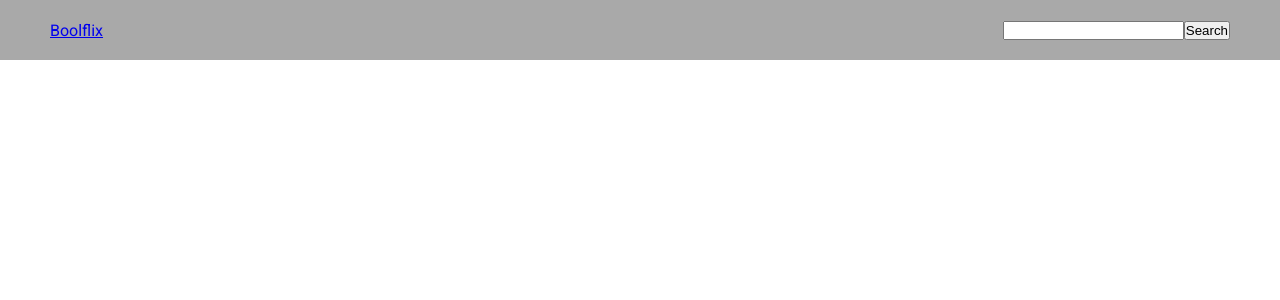
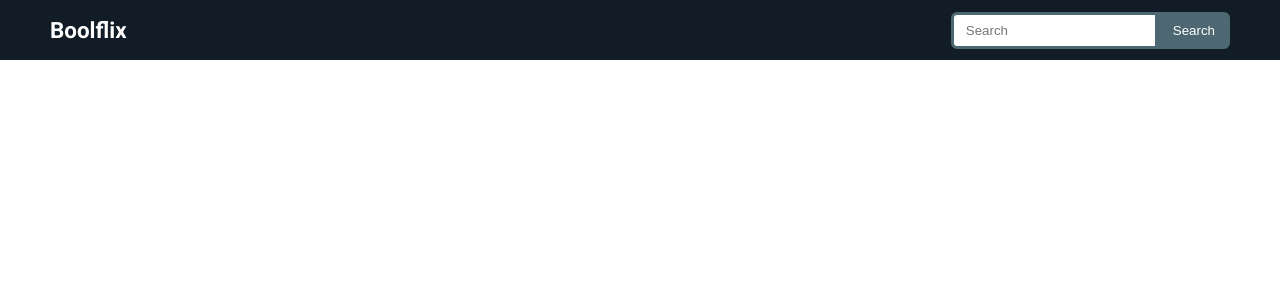
Before and after one commit to Baly-Dev/vue-boolflix, a Vue app: page / in a window 1280 px wide. Shown: the top 300 px of the page. Built offline with nearby package versions, Linux system fonts and the light colour scheme; some icons are missing.

Commit message:
Header Styles Done

```diff
--- a/src/assets/scss/global.scss
+++ b/src/assets/scss/global.scss
@@ -25,3 +25,8 @@ html{
 }
 
 /* vars */
+$primary-dark: #111C26;
+$primary-normal: #384D59;
+$primary-light: #4D6873;
+$secondary: #C1D4D9;
+$dark: #0D0D0D;
--- a/src/components/FilmCard.vue
+++ b/src/components/FilmCard.vue
@@ -1,7 +1,8 @@
 <template>
     <div class="card">
         <div class="card-header">
-            <img class="cover" :src="configBaseUrl + configImageSize + datum.poster_path" alt="">
+            <img v-if="datum.poster_path == null" class="cover" src="https://fakeimg.pl/500x700/262626/" alt="">
+            <img v-else class="cover" :src="configBaseUrl + configImageSize + datum.poster_path" alt="">
         </div>
         <div class="card-body">
             <div class="title">
@@ -12,12 +13,8 @@
                 <p>{{datum.original_name}}</p>
             </div>
             <div class="meta">
-                <p>{{datum.type}}</p>
-
                 <i v-for="(fill, i) in rankingPoint" :key="i" class="fa-solid fill fa-star"></i>
                 <i v-show="reminder.length > 0" v-for="(empty, i) in reminder" :key="i" class="fa-solid empty fa-star"></i>
-
-
             </div>
             <span :class="'fi fi-' + datum.original_language"></span>
         </div>
--- a/src/components/FilmSearch.vue
+++ b/src/components/FilmSearch.vue
@@ -1,6 +1,6 @@
 <template>
-    <div class="">
-        <input type="text" v-model="searchParameter">
+    <div class="inputbox">
+        <input v-model="searchParameter" class="search-input" type="text" placeholder="Search">
         <button @click="emitSearchParameter" class="btn">Search</button>
     </div>
 </template>
@@ -22,5 +22,36 @@
 </script>
 
 <style scoped lang="scss">
+@import '@/assets/scss/global.scss';
 
+.inputbox{
+    input{
+        padding: 8px 12px;
+        border-top-left-radius: 6px;
+        border-bottom-left-radius: 6px;
+        border: 3px solid $primary-light;
+
+        &:focus,
+        &:active{
+            outline: none;
+            border-color: $primary-light;
+        }
+    }
+
+    button{
+        padding: 8px 12px;
+        border-top-right-radius: 6px;
+        border-bottom-right-radius: 6px;
+        border: 3px solid $primary-light;
+        background-color: $primary-light;
+        color: #fff;
+        cursor: pointer;
+    }
+
+    button:hover{
+        background-color: $primary-normal;
+        border-top-right-radius: 6px;
+        border-bottom-right-radius: 6px;
+    }
+}
 </style>
--- a/src/components/TheHeader.vue
+++ b/src/components/TheHeader.vue
@@ -40,14 +40,20 @@ export default{
 header{
     height: 60px;
     display: flex;
-    background-color: darkgray;
-
+    background-color: $primary-dark;
 
     nav{
         display: flex;
         align-items: center;
         justify-content: space-between;
         padding: 0px 10px;
+
+        .navbar-brand{
+            color: #fff;
+            font-size: 1.4rem;
+            font-weight: 600;
+            text-decoration: none;
+        }
     }
 }
 </style>
```
